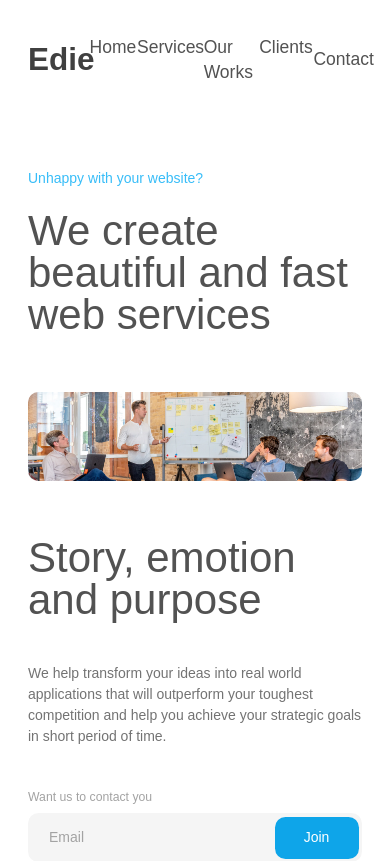
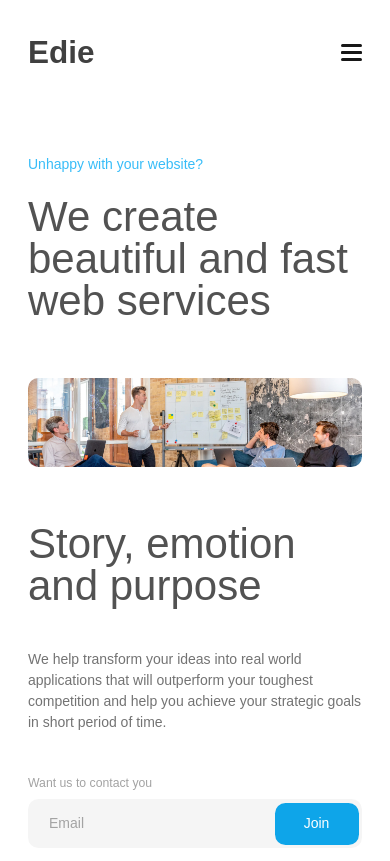
Before and after one commit to tung-eh/homepage-challenge, a React (Create React App) app: page / in a window 390 px wide. Shown: the top 861 px of the page. Built offline with nearby package versions, Linux system fonts and the light colour scheme.

Commit message:
Mobile togglable menu

```diff
--- a/src/App.js
+++ b/src/App.js
@@ -2,8 +2,7 @@ import React from 'react'
 
 import Footer from './components/Footer'
 import IntroSection from './components/IntroSection'
-import Logo from './components/Logo'
-import Navs from './components/Navs'
+import Navbar from './components/Navbar'
 import PortfolioSection from './components/PortfolioSection'
 import ServicesSection from './components/ServicesSection'
 import TeamSection from './components/TeamSection'
@@ -14,12 +13,7 @@ function App() {
       className="grid grid-rows-layout justify-items-center min-h-screen"
       id="home"
     >
-      <div className="flex justify-between items-center w-full max-w-screen-2xl text-gray-700 px-8 py-10">
-        <Logo />
-        <div className="grid grid-cols-5 justify-items-center font-medium text-xl text-gray-600 gap-6">
-          <Navs />
-        </div>
-      </div>
+      <Navbar />
       <IntroSection />
       <ServicesSection />
       <PortfolioSection />
--- /dev/null
+++ b/src/components/Navbar/HamburgerIcon.js
@@ -0,0 +1,38 @@
+const HamburgerStick = ({ className }) => (
+  <span
+    className={
+      'rounded w-6 h-1 transition-all duration-1000 transform ' + className
+    }
+  />
+)
+
+const HamburgerIcon = ({ xForm, onClick }) => (
+  <button
+    className="absolute z-20 right-8 grid md:hidden gap-1 place-items-center"
+    onClick={onClick}
+  >
+    <HamburgerStick
+      className={xForm ? 'bg-white opacity-0' : 'bg-gray-900 opacity-1'}
+    />
+    <HamburgerStick
+      className={
+        xForm
+          ? 'bg-white rotate-45 scale-125'
+          : 'bg-gray-900 rotate-0 scale-100'
+      }
+    />
+    <HamburgerStick
+      className={
+        'absolute ' +
+        (xForm
+          ? 'bg-white -rotate-45 scale-125'
+          : 'bg-gray-900 rotate-0 scale-100')
+      }
+    />
+    <HamburgerStick
+      className={xForm ? 'bg-white opacity-0' : 'bg-gray-900 opacity-1'}
+    />
+  </button>
+)
+
+export default HamburgerIcon
--- /dev/null
+++ b/src/components/Navbar/index.js
@@ -0,0 +1,47 @@
+import React, { useState } from 'react'
+
+import HamburgerIcon from './HamburgerIcon'
+import Logo from '../Logo'
+import Navs from '../Navs'
+
+const Navbar = () => {
+  const [open, setOpen] = useState(false)
+  const toggle = () => setOpen((x) => !x)
+
+  return (
+    <div className="relative flex justify-between items-center w-full max-w-screen-2xl text-gray-700 px-8 py-10">
+      <Logo />
+      <div className="hidden md:grid grid-cols-5 justify-items-center font-medium text-xl text-gray-600 gap-6">
+        <Navs />
+      </div>
+      <HamburgerIcon xForm={open} onClick={toggle} />
+      <div
+        className={`${
+          open ? '' : 'pointer-events-none'
+        } fixed z-10 top-0 left-0 w-full h-full text-white`}
+      >
+        <div
+          className="absolute bg-blackrussian transition duration-1000"
+          style={{
+            width: '200%',
+            height: '200%',
+            borderRadius: '32rem',
+            transitionDuration: '1.5s',
+            transform: open
+              ? 'translate(-25%, -25%) rotate(0)'
+              : 'translate(100%, -100%) rotate(360deg)',
+          }}
+        />
+        <div
+          className={`absolute w-full h-full grid place-items-center content-center gap-6 text-2xl transition-opacity duration-1000 delay-200 ${
+            open ? 'opacity-1' : 'opacity-0'
+          }`}
+        >
+          <Navs onClickItem={toggle} />
+        </div>
+      </div>
+    </div>
+  )
+}
+
+export default Navbar
--- a/src/components/Navs.js
+++ b/src/components/Navs.js
@@ -14,14 +14,22 @@ const navs = [
   },
 ]
 
-const Navs = () =>
+const Navs = ({ onClickItem = () => {} }) =>
   navs.map(({ text, link, onClick = () => {} }, index) =>
     link ? (
-      <a href={link} key={index}>
+      <a href={link} key={index} onClick={onClickItem}>
         {text}
       </a>
     ) : (
-      <button className="text-left" onClick={onClick} key={index}>
+      <button
+        className="text-left"
+        onClick={() => {
+          onClick()
+          onClickItem()
+        }}
+        key={index}
+        style={{ fontWeight: 'inherit' }}
+      >
         {text}
       </button>
     )
```
